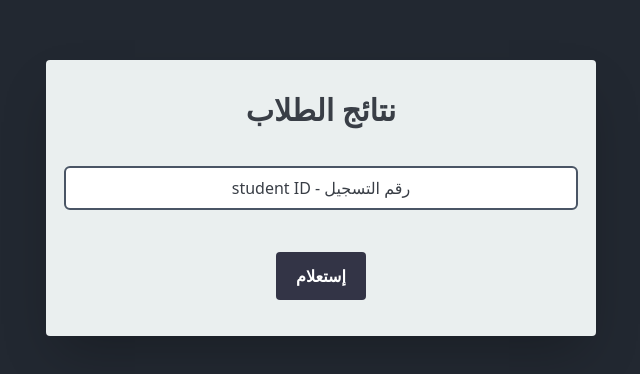
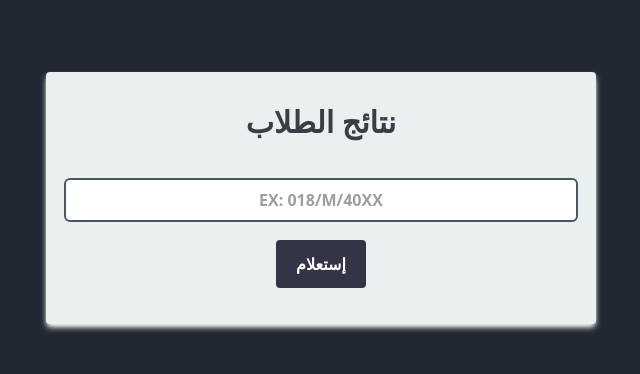
Before and after one commit to ali007-depug/students-grade-app, a React (Vite) app: page /#/ in a window 1280 px wide. Shown: the part 202-576 px from the top of the page, without its empty margins (319-959 px from the left). Built offline with nearby package versions, Linux system fonts and the light colour scheme; a web font is replaced by a local one.

Commit message:
upload files

```diff
--- a/src/components/DashboardData.jsx
+++ b/src/components/DashboardData.jsx
@@ -10,7 +10,7 @@ import { TbTrash } from "react-icons/tb";
 export default function DashboardData({ students =[],handelDelete,handelEdit }) {
   return (
     // data wrapper
-    <div className=" relative w-[100%] sm:w-[90%] lg:w-3/4 bg-bg2-color rounded overflow-scroll scroll-smooth h-[100dvh]">
+    <div className=" relative w-[100%] sm:w-[90%] lg:w-3/4 bg-bg2-color rounded overflow-scroll scroll-smooth h-[100dvh] font-semibold">
       {/* main content */}
       <div className="grid grid-cols-5 gap-1 sm:gap-4 text-center font-bold py-2 [&_div]:p-2 bg-n3-color sticky top-0 ">
         <div className="bg--color">No</div>
@@ -23,7 +23,7 @@ export default function DashboardData({ students =[],handelDelete,handelEdit })
       {students.map((student, index) => (
         <div
           key={student.id}
-          className=" grid grid-cols-5 gap-1 sm:gap-4 text-center py-2 pr-5 border-b items-center  overflow-scroll"
+          className=" grid grid-cols-5 gap-1 sm:gap-4 text-center py-2 pr-5 border-b items-center  overflow-scroll max-sm:text-sm"
         >
           <div>{++index}</div>
           <div>{student.std_id}</div>
--- a/src/components/SearchForm.jsx
+++ b/src/components/SearchForm.jsx
@@ -22,7 +22,7 @@ export default function SearchForm({ onSearch }) {
     // setValidateInput(isInputValid);
     setValidateInput(true);
       // this comes from it's parent
-      onSearch(stdIdVal);
+      onSearch(stdIdVal.trim());
   };
 
   return (
@@ -32,7 +32,9 @@ export default function SearchForm({ onSearch }) {
       onSubmit={(e) => handelFromSubmission(e)}
     >
       {/* input for search */}
-      <Input type={"text"} value={stdIdVal} label={"رقم التسجيل - student ID"} onChange={handelStdInputVal} error={validateInput} errorMsg={"الرجاء كتابة رقم تسجيل صالح"} customStyle={"![direction:ltr] text-center self-center"}/>
+      <input type="text" value={stdIdVal} onChange={(e)=>handelStdInputVal(e.target.value)} placeholder="EX: 018/M/40XX" required className="h-10 bg-white text-title-color font-bold w-full rounded px-2  placeholder-semibold outline-2 outline-gray-600 user-invalid:outline-red-600 user-valid:outline-green-400 text-center [direction:ltr]"/>
+
+      {/* <Input type={"text"} value={stdIdVal} label={"رقم التسجيل - student ID"} onChange={handelStdInputVal} error={validateInput} errorMsg={"الرجاء كتابة رقم تسجيل صالح"} customStyle={"![direction:ltr] text-center self-center"}/> */}
       {/* get result button */}
       <button
         type="submit"
--- a/src/pages/StudentsGrade.jsx
+++ b/src/pages/StudentsGrade.jsx
@@ -16,10 +16,9 @@ export default function StudentsGrade() {
   const [loading, setloading] = useState(false); // loading
   const [errorMSg, setErrorMsg] = useState(""); // error state
   const [showResult, setShowResult] = useState(false); // student result
-  const [isPending, startTranstion] = useTransition(); // transition
+
   //   func for searcing in Fire Store Database
-  const searchInFireStore = useCallback((stdId) => {
-    startTranstion(async () => {
+  const searchInFireStore = useCallback(async (stdId) => {
       // init state
       setloading(true);
       setErrorMsg("");
@@ -49,11 +48,10 @@ export default function StudentsGrade() {
         setloading(false);
       }
       // ==== End try catch block ===
-    });
   }, []);
 
   return (
-    <div className="bg-bg2-color shadow-2xl p-5 rounded w-[min(95%,550px)]">
+    <div className="bg-bg2-color shadow-md shadow-white p-5 rounded w-[min(95%,550px)]">
       {/* title */}
       <h1 className="text-center font-extrabold text-3xl mt-3 mb-10 text-title-color">
         نتائج الطلاب
```
Also changed, not shown: 27 other files (tests, documents, lock files or other folders).
